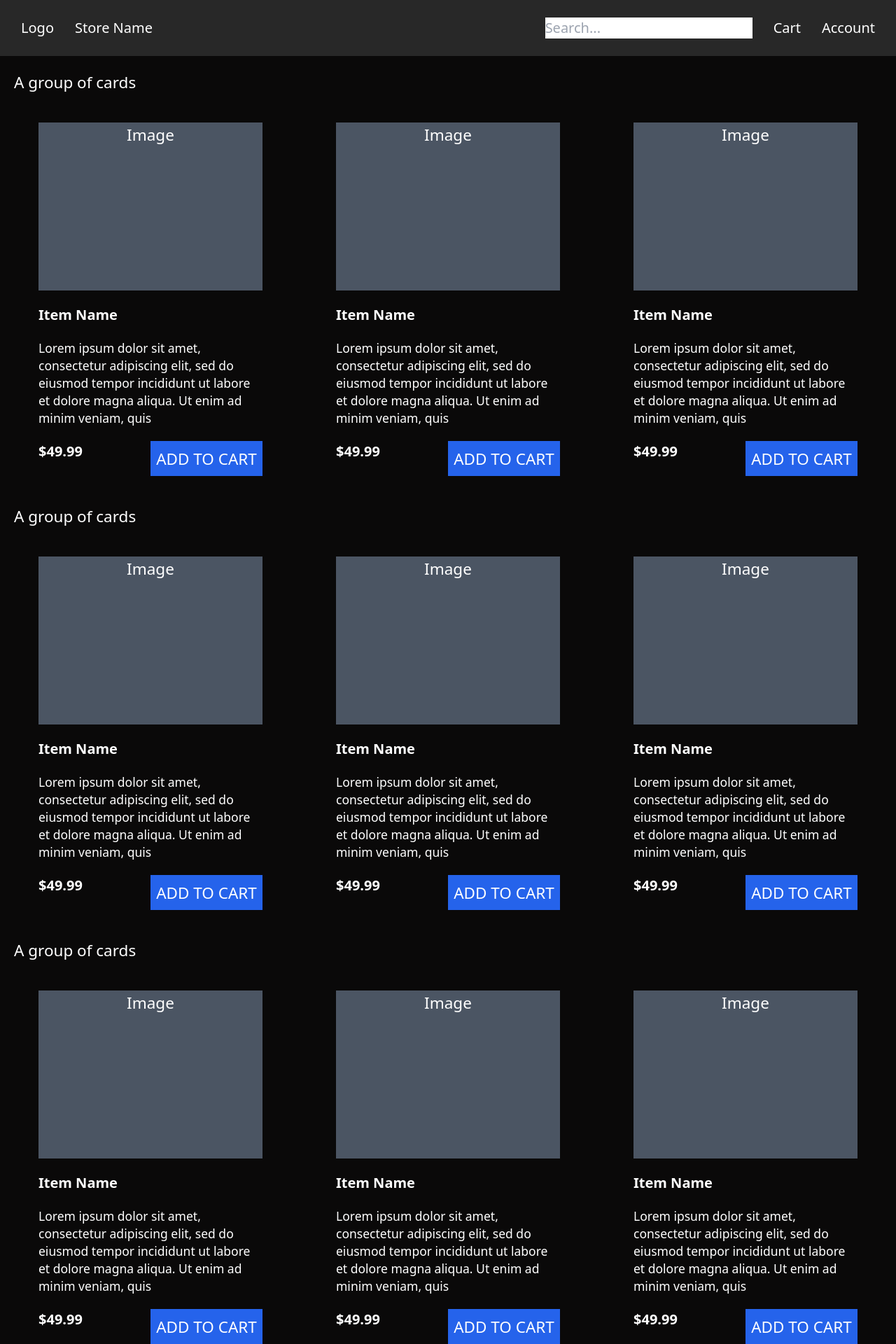
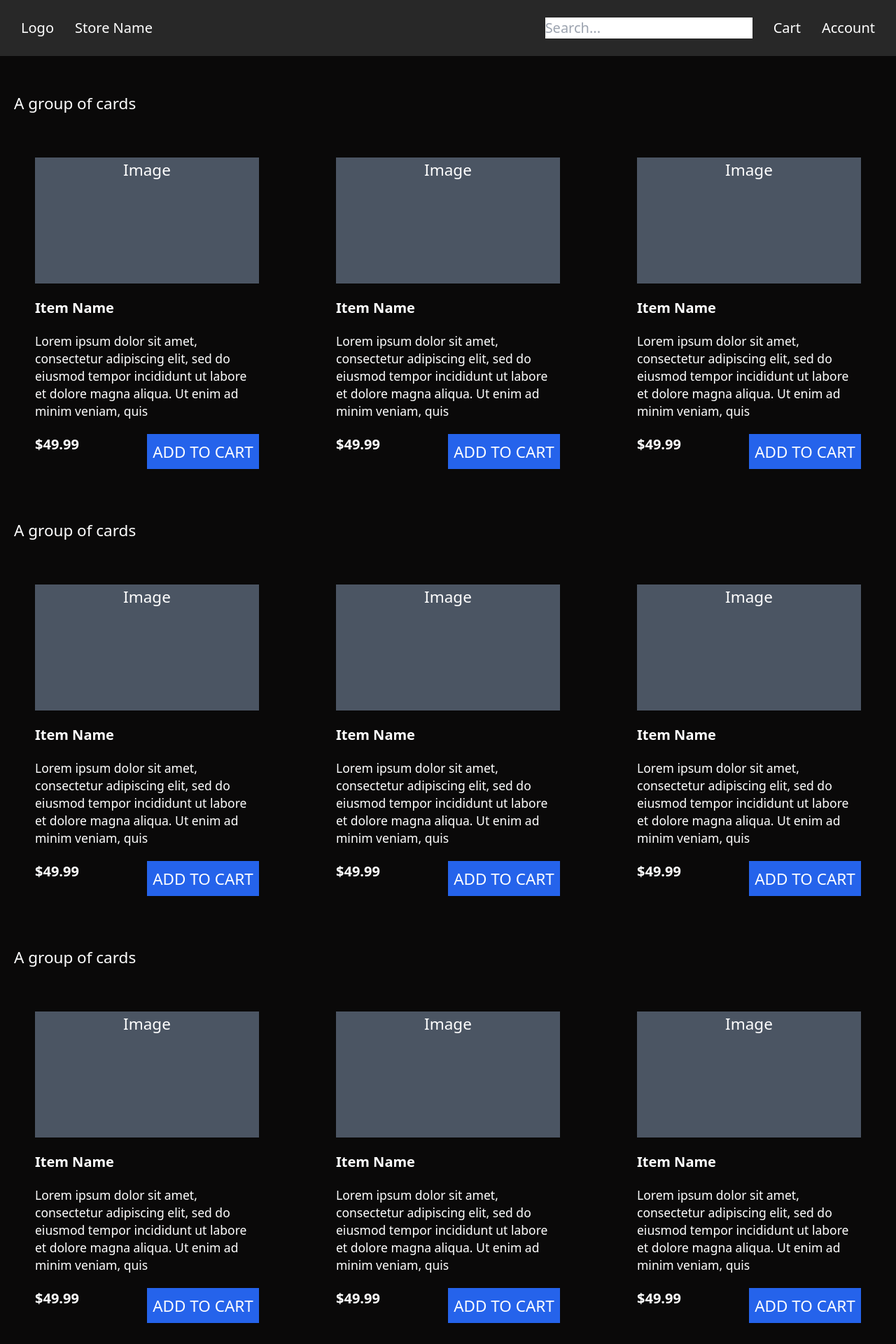
Before and after one commit to Saltysam101/ndcardshop, a React (Create React App) app: page / in a window 1280 px wide. Shown: the top 1920 px of the page at 70% size. Built offline with nearby package versions, Linux system fonts and the light colour scheme.

Commit message:
worked on lg screen layout for shop

```diff
--- a/src/pages/shop.js
+++ b/src/pages/shop.js
@@ -4,10 +4,10 @@ export default function Shop() {
     return (
         <div className="h-auto mb-16 pb-6 mt-16 bg-offblack text-white md:mb-0">
             <div>
-                <h2 className="text-lg ml-4 pt-4">A group of cards</h2>
-                <div className="lg:flex lg:flex-wrap lg:justify-evenly">
+                <h2 className="text-lg ml-4 pt-4 lg:pt-10">A group of cards</h2>
+                <div className="lg:flex lg:flex-wrap lg:justify-start lg:mt-4 xl:justify-between">
                     <div className="w-96 pt-4 mb-4 mx-auto md:text-lg lg:w-64 lg:mx-10">
-                        <div className="h-60 mt-4 bg-gray-600 text-center lg:h-48">Image</div>
+                        <div className="h-60 mt-4 bg-gray-600 text-center lg:h-36">Image</div>
                         <h2 className="text-lg font-bold mt-4 lg:text-base">Item Name</h2>
                         <p className="text-base mt-4 lg:text-sm">Lorem ipsum dolor sit amet, consectetur adipiscing elit, sed do eiusmod tempor incididunt ut labore et dolore magna aliqua. Ut enim ad minim veniam, quis </p>
                         <div className="flex mt-4 justify-between">
@@ -16,7 +16,7 @@ export default function Shop() {
                         </div>
                     </div>
                     <div className="w-96 pt-4 mb-4 mx-auto md:text-lg lg:w-64 lg:mx-10">
-                        <div className="h-60 mt-4 bg-gray-600 text-center lg:h-48">Image</div>
+                        <div className="h-60 mt-4 bg-gray-600 text-center lg:h-36">Image</div>
                         <h2 className="text-lg font-bold mt-4 lg:text-base">Item Name</h2>
                         <p className="text-base mt-4 lg:text-sm">Lorem ipsum dolor sit amet, consectetur adipiscing elit, sed do eiusmod tempor incididunt ut labore et dolore magna aliqua. Ut enim ad minim veniam, quis </p>
                         <div className="flex mt-4 justify-between">
@@ -25,7 +25,7 @@ export default function Shop() {
                         </div>
                     </div>
                     <div className="w-96 pt-4 mb-4 mx-auto md:text-lg lg:w-64 lg:mx-10">
-                        <div className="h-60 mt-4 bg-gray-600 text-center lg:h-48">Image</div>
+                        <div className="h-60 mt-4 bg-gray-600 text-center lg:h-36">Image</div>
                         <h2 className="text-lg font-bold mt-4 lg:text-base">Item Name</h2>
                         <p className="text-base mt-4 lg:text-sm">Lorem ipsum dolor sit amet, consectetur adipiscing elit, sed do eiusmod tempor incididunt ut labore et dolore magna aliqua. Ut enim ad minim veniam, quis </p>
                         <div className="flex mt-4 justify-between">
@@ -36,10 +36,10 @@ export default function Shop() {
                 </div>
             </div>
             <div>
-            <h2 className="text-lg ml-4 pt-4">A group of cards</h2>
-            <div className="lg:flex lg:flex-wrap lg:justify-evenly">
+            <h2 className="text-lg ml-4 pt-4 lg:pt-10">A group of cards</h2>
+            <div className="lg:flex lg:flex-wrap lg:justify-start lg:mt-4 xl:justify-between">
                     <div className="w-96 pt-4 mb-4 mx-auto md:text-lg lg:w-64 lg:mx-10">
-                        <div className="h-60 mt-4 bg-gray-600 text-center lg:h-48">Image</div>
+                        <div className="h-60 mt-4 bg-gray-600 text-center lg:h-36">Image</div>
                         <h2 className="text-lg font-bold mt-4 lg:text-base">Item Name</h2>
                         <p className="text-base mt-4 lg:text-sm">Lorem ipsum dolor sit amet, consectetur adipiscing elit, sed do eiusmod tempor incididunt ut labore et dolore magna aliqua. Ut enim ad minim veniam, quis </p>
                         <div className="flex mt-4 justify-between">
@@ -48,7 +48,7 @@ export default function Shop() {
                         </div>
                     </div>
                     <div className="w-96 pt-4 mb-4 mx-auto md:text-lg lg:w-64 lg:mx-10">
-                        <div className="h-60 mt-4 bg-gray-600 text-center lg:h-48">Image</div>
+                        <div className="h-60 mt-4 bg-gray-600 text-center lg:h-36">Image</div>
                         <h2 className="text-lg font-bold mt-4 lg:text-base">Item Name</h2>
                         <p className="text-base mt-4 lg:text-sm">Lorem ipsum dolor sit amet, consectetur adipiscing elit, sed do eiusmod tempor incididunt ut labore et dolore magna aliqua. Ut enim ad minim veniam, quis </p>
                         <div className="flex mt-4 justify-between">
@@ -57,7 +57,7 @@ export default function Shop() {
                         </div>
                     </div>
                     <div className="w-96 pt-4 mb-4 mx-auto md:text-lg lg:w-64 lg:mx-10">
-                        <div className="h-60 mt-4 bg-gray-600 text-center lg:h-48">Image</div>
+                        <div className="h-60 mt-4 bg-gray-600 text-center lg:h-36">Image</div>
                         <h2 className="text-lg font-bold mt-4 lg:text-base">Item Name</h2>
                         <p className="text-base mt-4 lg:text-sm">Lorem ipsum dolor sit amet, consectetur adipiscing elit, sed do eiusmod tempor incididunt ut labore et dolore magna aliqua. Ut enim ad minim veniam, quis </p>
                         <div className="flex mt-4 justify-between">
@@ -68,10 +68,10 @@ export default function Shop() {
                 </div>
             </div>
             <div>
-            <h2 className="text-lg ml-4 pt-4">A group of cards</h2>
-            <div className="lg:flex lg:flex-wrap lg:justify-evenly">
+            <h2 className="text-lg ml-4 pt-4 lg:pt-10">A group of cards</h2>
+            <div className="lg:flex lg:flex-wrap lg:justify-start lg:mt-4 xl:justify-between">
                     <div className="w-96 pt-4 mb-4 mx-auto md:text-lg lg:w-64 lg:mx-10">
-                        <div className="h-60 mt-4 bg-gray-600 text-center lg:h-48">Image</div>
+                        <div className="h-60 mt-4 bg-gray-600 text-center lg:h-36">Image</div>
                         <h2 className="text-lg font-bold mt-4 lg:text-base">Item Name</h2>
                         <p className="text-base mt-4 lg:text-sm">Lorem ipsum dolor sit amet, consectetur adipiscing elit, sed do eiusmod tempor incididunt ut labore et dolore magna aliqua. Ut enim ad minim veniam, quis </p>
                         <div className="flex mt-4 justify-between">
@@ -80,7 +80,7 @@ export default function Shop() {
                         </div>
                     </div>
                     <div className="w-96 pt-4 mb-4 mx-auto md:text-lg lg:w-64 lg:mx-10">
-                        <div className="h-60 mt-4 bg-gray-600 text-center lg:h-48">Image</div>
+                        <div className="h-60 mt-4 bg-gray-600 text-center lg:h-36">Image</div>
                         <h2 className="text-lg font-bold mt-4 lg:text-base">Item Name</h2>
                         <p className="text-base mt-4 lg:text-sm">Lorem ipsum dolor sit amet, consectetur adipiscing elit, sed do eiusmod tempor incididunt ut labore et dolore magna aliqua. Ut enim ad minim veniam, quis </p>
                         <div className="flex mt-4 justify-between">
@@ -89,7 +89,7 @@ export default function Shop() {
                         </div>
                     </div>
                     <div className="w-96 pt-4 mb-4 mx-auto md:text-lg lg:w-64 lg:mx-10">
-                        <div className="h-60 mt-4 bg-gray-600 text-center lg:h-48">Image</div>
+                        <div className="h-60 mt-4 bg-gray-600 text-center lg:h-36">Image</div>
                         <h2 className="text-lg font-bold mt-4 lg:text-base">Item Name</h2>
                         <p className="text-base mt-4 lg:text-sm">Lorem ipsum dolor sit amet, consectetur adipiscing elit, sed do eiusmod tempor incididunt ut labore et dolore magna aliqua. Ut enim ad minim veniam, quis </p>
                         <div className="flex mt-4 justify-between">
```
